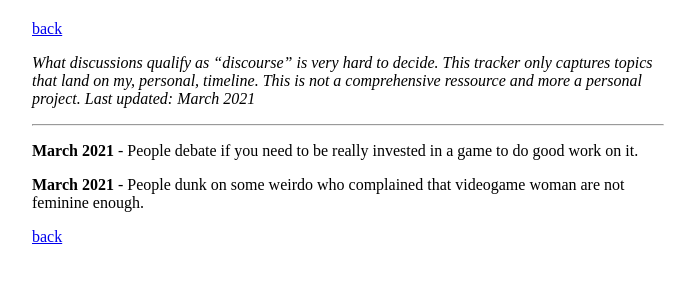
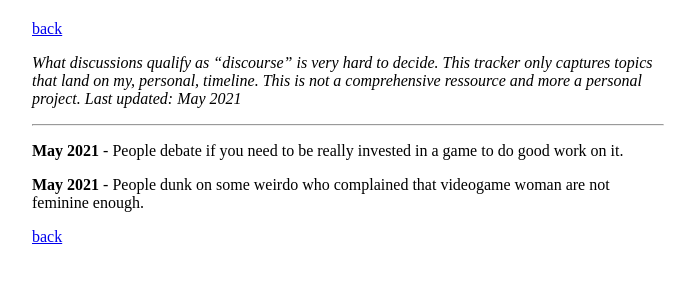
Before and after one commit to stuffedwombat/stuffedwombat.github.io, a Jekyll site: the page built from discourse_tracker.md, in a window 1280 px wide. Shown: the top 300 px of the page, without its empty margins (292-975 px from the left). Built offline with Jekyll 4.4.1, drawn with Linux system fonts in a browser that asks for light colours; our own code applies the rules of GitHub Pages for plain Markdown files; comment, search, counter and statistics services are not loaded.

Commit message:
Update discourse_tracker.md

```diff
--- a/discourse_tracker.md
+++ b/discourse_tracker.md
@@ -1,13 +1,13 @@
 [back](thinking)
 
 *What discussions qualify as "discourse" is very hard to decide. This tracker only captures topics that land on my, personal, timeline.
-This is not a comprehensive ressource and more a personal project. Last updated: March 2021*
+This is not a comprehensive ressource and more a personal project. Last updated: May 2021*
 
 -----------
 
-**March 2021** - People debate if you need to be really invested in a game to do good work on it.
+**May 2021** - People debate if you need to be really invested in a game to do good work on it.
 
-**March 2021** - People dunk on some weirdo who complained that videogame woman are not feminine enough.
+**May 2021** - People dunk on some weirdo who complained that videogame woman are not feminine enough.
 
 
 [back](thinking)
```
